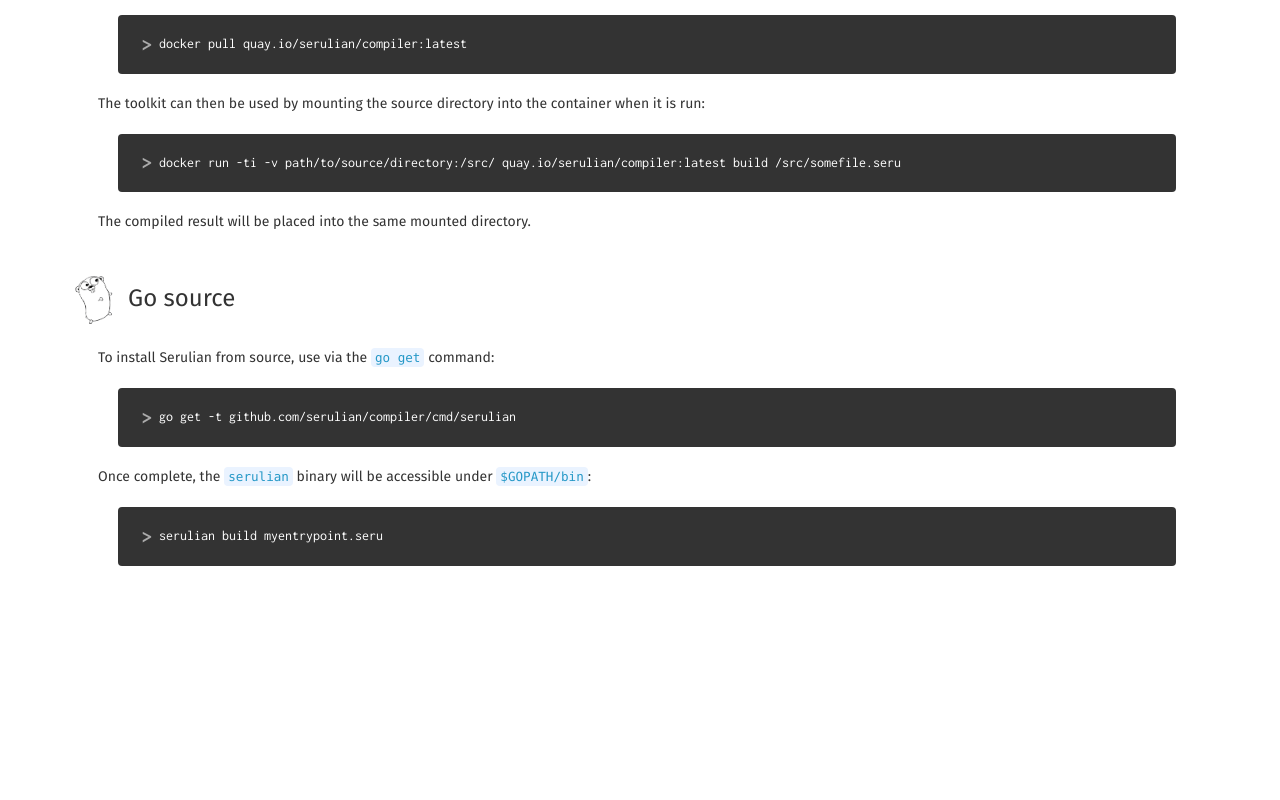
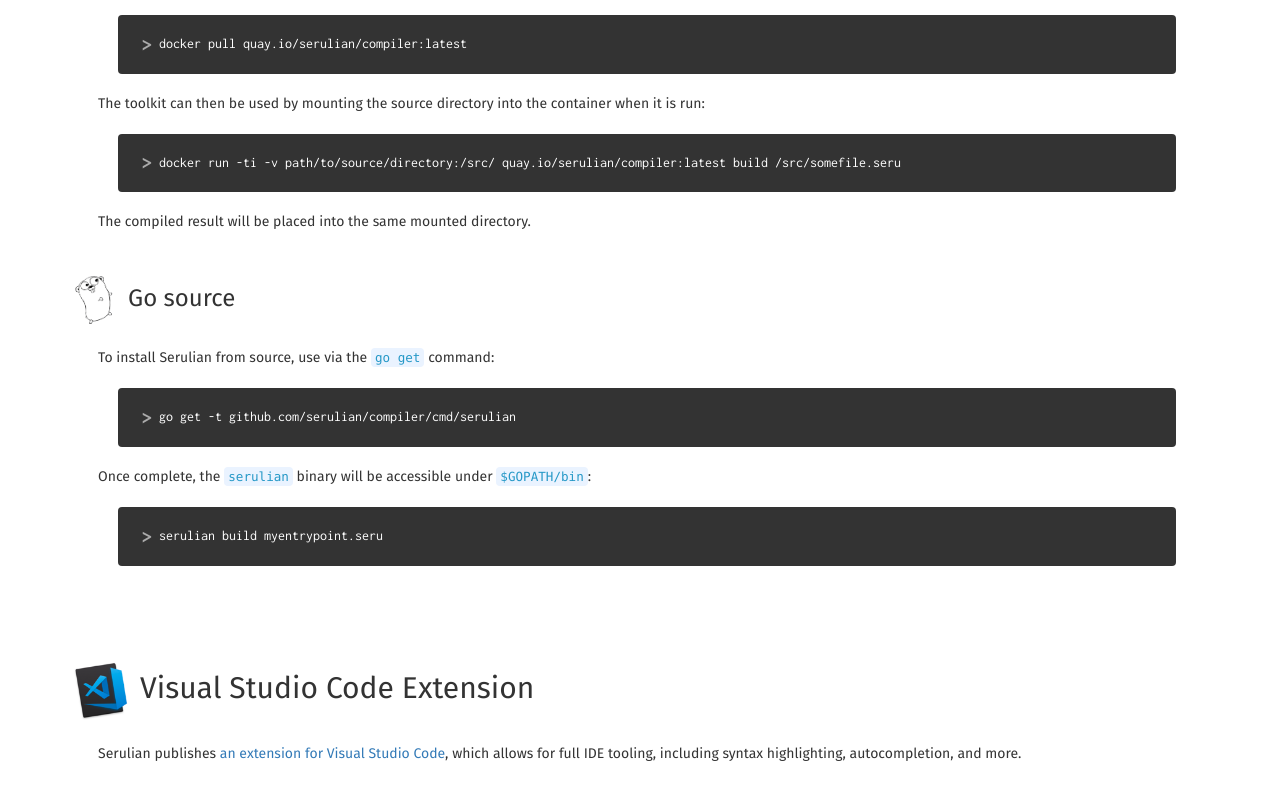
Before and after one commit to Serulian/playground, a plain HTML site: page static/install.html in a window 1280 px wide. Shown: the part 475-1275 px from the top of the page. Before the commit the page ends 1115 px from the top, so only its background shows below. Drawn offline with nearby package versions, Linux system fonts and the light colour scheme.

Commit message:
Add VSCode extension reference to the playground install page

```diff
--- a/static/install.html
+++ b/static/install.html
@@ -19,7 +19,7 @@
 		margin-top: 20px;
 	}
 
-	h3 img {
+	h2 img, h3 img {
 		height: 2em;
 		margin-right: 10px;
 	}
@@ -74,6 +74,13 @@
 		<p>Once complete, the <code>serulian</code> binary will be accessible under <code>$GOPATH/bin</code>:</p>
 		<pre class="sh">serulian build myentrypoint.seru</pre>
 	</div>
+
+	<h2><img src="/vscode.png">Visual Studio Code Extension</h2>
+	<div class="install-section">
+		Serulian publishes <a href="https://marketplace.visualstudio.com/items?itemName=serulian.serulian">an extension for Visual Studio Code</a>, which allows for full IDE tooling,
+		including syntax highlighting, autocompletion, and more.
+	</div>
+
 </div>
 </div>
 </div>
```
Also changed, not shown: static/vscode.png (added).
